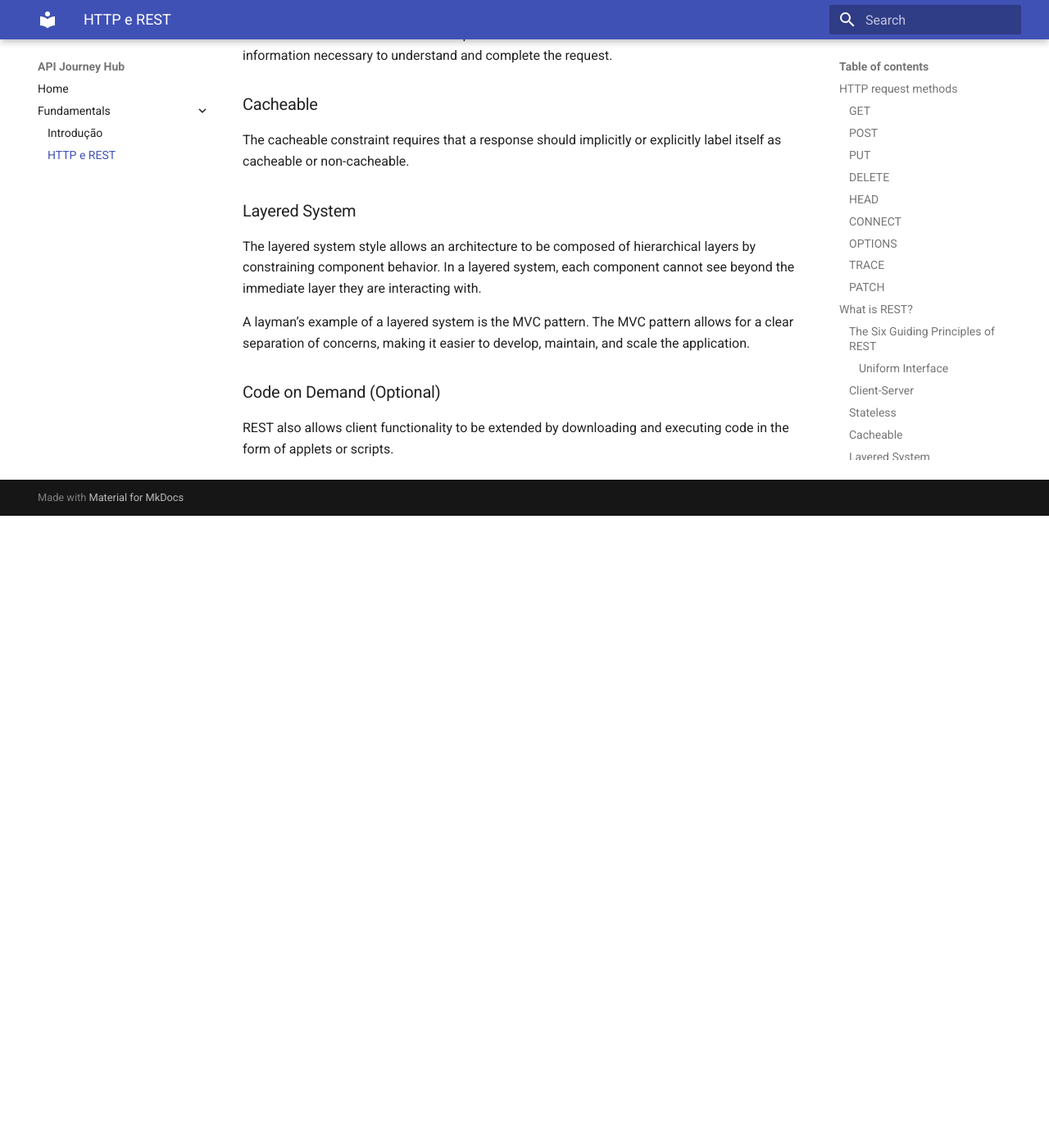
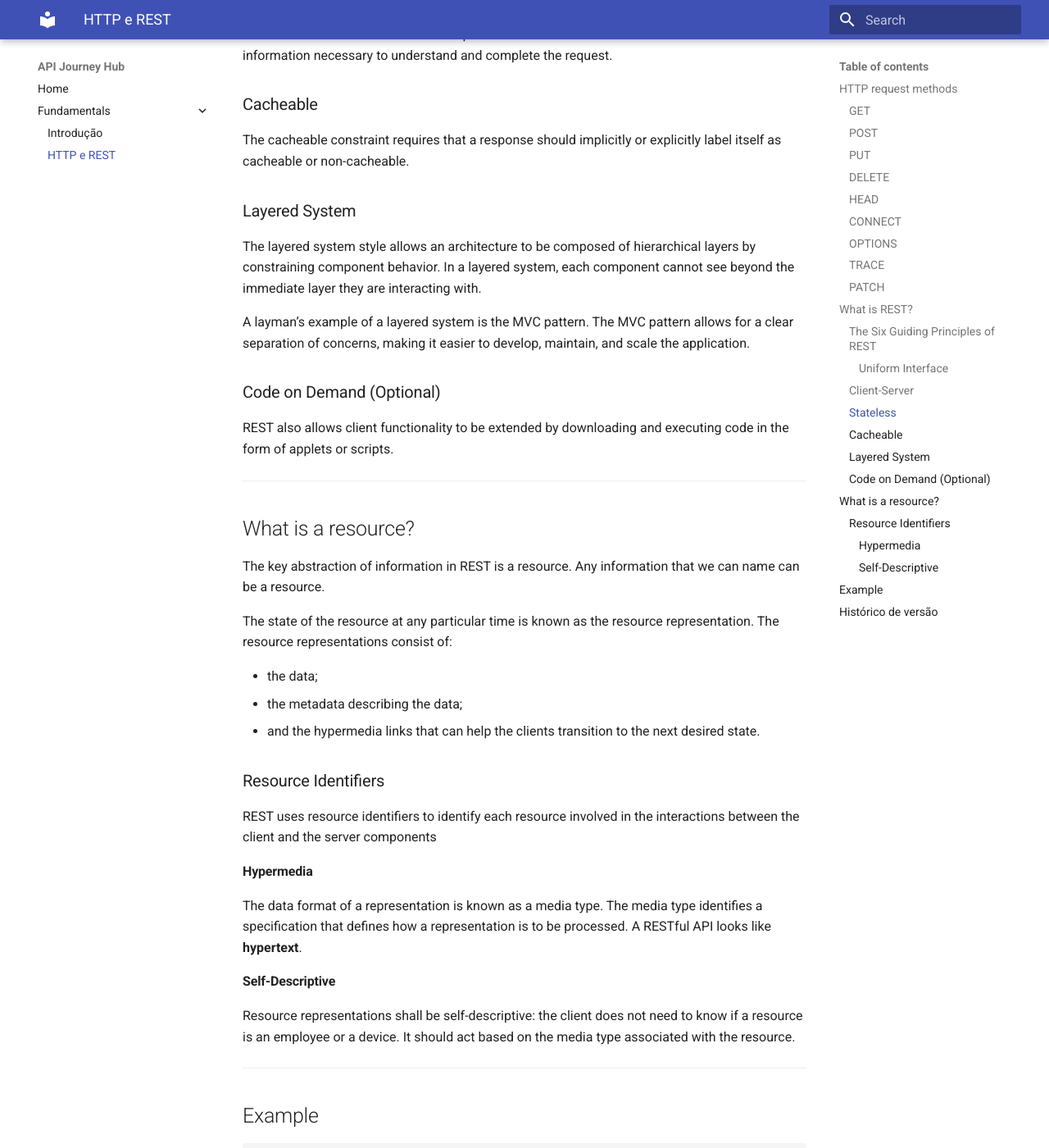
Before and after one commit to storch7/APIJourneyHub, an MkDocs documentation site: the page built from Docs/api-study/docs/fundamentals/http&rest.md, in a window 1280 px wide and 1400 px high, scrolled down 2607 px. Shown: the whole window at 82% size. Built offline with MkDocs 1.6.1 and Material for MkDocs 9.7.7, drawn with Linux system fonts in a browser that asks for light colours; before the commit the page ends 3236 px from its top, so only the background shows below that; some of the changed text lies outside the part shown.

Commit message:
HTTP and REST

````diff
--- a/Docs/api-study/docs/fundamentals/http&rest.md
+++ b/Docs/api-study/docs/fundamentals/http&rest.md
@@ -96,3 +96,60 @@ A layman’s example of a layered system is the MVC pattern. The MVC pattern all
 ### Code on Demand (Optional)
 
 REST also allows client functionality to be extended by downloading and executing code in the form of applets or scripts.
+
+---
+
+## What is a resource?
+
+The key abstraction of information in REST is a resource. Any information that we can name can be a resource.
+
+The state of the resource at any particular time is known as the resource representation. The resource representations consist of:
+
+- the data;
+- the metadata describing the data;
+- and the hypermedia links that can help the clients transition to the next desired state.
+
+### Resource Identifiers
+
+REST uses resource identifiers to identify each resource involved in the interactions between the client and the server components
+
+#### Hypermedia
+
+The data format of a representation is known as a media type. The media type identifies a specification that defines how a representation is to be processed. A RESTful API looks like **hypertext**.
+
+#### Self-Descriptive
+
+Resource representations shall be self-descriptive: the client does not need to know if a resource is an employee or a device. It should act based on the media type associated with the resource.
+
+---
+
+## Example
+
+```JSON
+{
+  "id": 123,
+  "title": "What is REST",
+  "content": "REST is an architectural style for building web services...",
+  "published_at": "2023-11-04T14:30:00Z",
+  "author": {
+    "id": 456,
+    "name": "John Doe",
+    "profile_url": "https://example.com/authors/456"
+  },
+  "comments": {
+    "count": 5,
+    "comments_url": "https://example.com/posts/123/comments"
+  },
+  "self": {
+    "link": "https://example.com/posts/123"
+  }
+}
+```
+
+---
+
+## Histórico de versão
+
+| Versão | Alteração | Data |
+|---|---|---|
+|1.1| Construção da página e conteúdo | 28/10/2025 |
````
